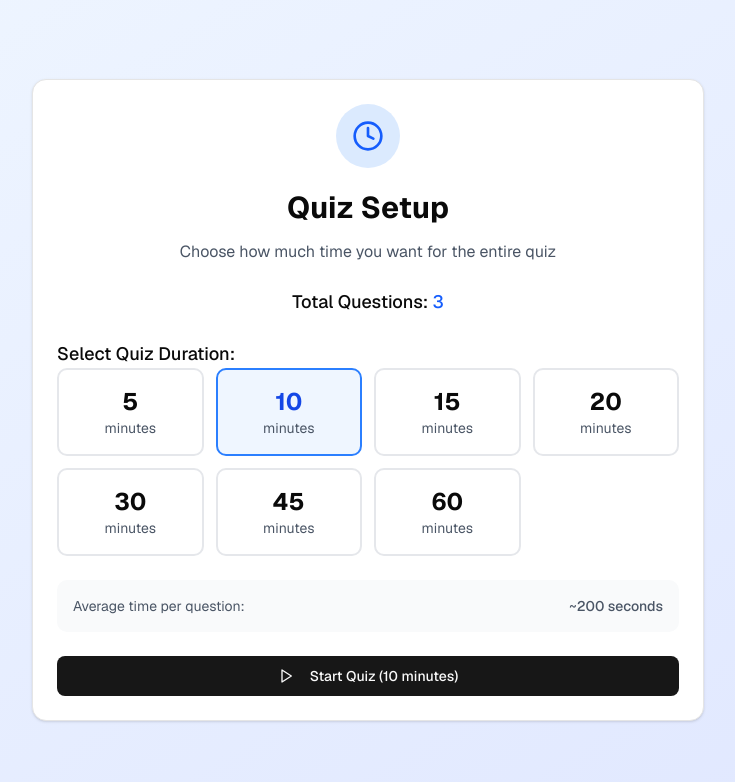
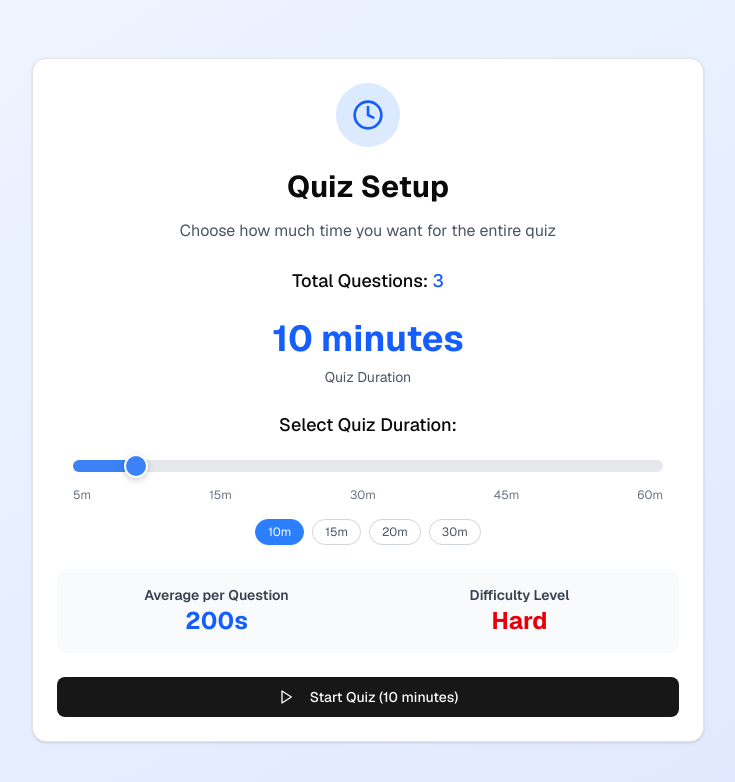
Before and after one commit to Maachaotmane/interactive-mcq-quiz, a Next.js app: page / in a window 1280 px wide. Shown: the top 782 px of the page, without its empty margins (272-1007 px from the left). Built offline with nearby package versions, Linux system fonts and the light colour scheme.

Commit message:
modify the duration selection as a slider and add Difficulty Level process based of question number

```diff
--- a/app/page.tsx
+++ b/app/page.tsx
@@ -25,6 +25,41 @@ interface Question {
   explanation: string
   answers: Answer[]
 }
+
+// Add custom slider styles
+const sliderStyles = `
+  .slider::-webkit-slider-thumb {
+    appearance: none;
+    height: 24px;
+    width: 24px;
+    border-radius: 50%;
+    background: #3b82f6;
+    cursor: pointer;
+    border: 2px solid #ffffff;
+    box-shadow: 0 2px 6px rgba(0, 0, 0, 0.2);
+  }
+
+  .slider::-moz-range-thumb {
+    height: 24px;
+    width: 24px;
+    border-radius: 50%;
+    background: #3b82f6;
+    cursor: pointer;
+    border: 2px solid #ffffff;
+    box-shadow: 0 2px 6px rgba(0, 0, 0, 0.2);
+  }
+
+  .slider::-webkit-slider-track {
+    height: 12px;
+    border-radius: 6px;
+  }
+
+  .slider::-moz-range-track {
+    height: 12px;
+    border-radius: 6px;
+    background: #e5e7eb;
+  }
+`;
 
 export default function QuizApp() {
   const [questions, setQuestions] = useState<Question[]>([])
@@ -106,7 +141,6 @@ export default function QuizApp() {
         if (data.length === 0) {
           throw new Error('No questions found in the file')
         }
-
         setQuestions(data)
         setLoading(false)
       } catch (err) {
@@ -122,6 +156,16 @@ export default function QuizApp() {
     setQuizStarted(true);
     setTimeRemaining(selectedTimeMinutes * 60);
   };
+
+  useEffect(() => {
+    const styleSheet = document.createElement("style");
+    styleSheet.innerText = sliderStyles;
+    document.head.appendChild(styleSheet);
+
+    return () => {
+      document.head.removeChild(styleSheet);
+    };
+  }, []);
 
   if (loading) {
     return (
@@ -202,7 +246,8 @@ export default function QuizApp() {
   }
 
   if (!quizStarted) {
-    const timeOptions = [5, 10, 15, 20, 30, 45, 60];
+    const minTime = 5;
+    const maxTime = 60;
 
     return (
       <div className="min-h-screen bg-gradient-to-br from-blue-50 to-indigo-100 dark:from-gray-900 dark:to-gray-800 p-4 flex items-center justify-center">
@@ -223,34 +268,84 @@ export default function QuizApp() {
               </p>
             </div>
 
-            <div className="space-y-4">
-              <label className="text-lg font-medium">Select Quiz Duration:</label>
-              <div className="grid grid-cols-2 md:grid-cols-4 gap-3">
-                {timeOptions.map((minutes) => (
-                  <button
-                    key={minutes}
-                    onClick={() => setSelectedTimeMinutes(minutes)}
-                    className={`p-4 rounded-lg border-2 transition-all duration-200 ${
-                      selectedTimeMinutes === minutes
-                        ? "border-blue-500 bg-blue-50 dark:bg-blue-950 text-blue-700 dark:text-blue-300"
-                        : "border-gray-200 hover:border-gray-300 hover:bg-gray-50 dark:hover:bg-gray-800"
-                    }`}
-                  >
-                    <div className="text-2xl font-bold">{minutes}</div>
-                    <div className="text-sm text-gray-600 dark:text-gray-400">
-                      minute{minutes !== 1 ? 's' : ''}
+            <div className="space-y-6">
+              <div className="text-center">
+                <div className="text-4xl font-bold text-blue-600 dark:text-blue-400 mb-2">
+                  {selectedTimeMinutes} minute{selectedTimeMinutes !== 1 ? 's' : ''}
+                </div>
+                <p className="text-sm text-gray-600 dark:text-gray-400">
+                  Quiz Duration
+                </p>
+              </div>
+
+              <div className="space-y-4">
+                <label className="text-lg font-medium block text-center">Select Quiz Duration:</label>
+
+                <div className="px-4">
+                  <div className="relative">
+                    <input
+                      type="range"
+                      min={minTime}
+                      max={maxTime}
+                      step="5"
+                      value={selectedTimeMinutes}
+                      onChange={(e) => setSelectedTimeMinutes(parseInt(e.target.value))}
+                      className="w-full h-3 bg-gray-200 rounded-lg appearance-none cursor-pointer slider"
+                      style={{
+                        background: `linear-gradient(to right, #3b82f6 0%, #3b82f6 ${((selectedTimeMinutes - minTime) / (maxTime - minTime)) * 100}%, #e5e7eb ${((selectedTimeMinutes - minTime) / (maxTime - minTime)) * 100}%, #e5e7eb 100%)`
+                      }}
+                    />
+
+                    <div className="flex justify-between text-xs text-gray-500 dark:text-gray-400 mt-2">
+                      <span>{minTime}m</span>
+                      <span>15m</span>
+                      <span>30m</span>
+                      <span>45m</span>
+                      <span>{maxTime}m</span>
                     </div>
-                  </button>
-                ))}
+
+                    <div className="flex justify-center space-x-2 mt-4">
+                      {[10, 15, 20, 30].map((time) => (
+                        <button
+                          key={time}
+                          onClick={() => setSelectedTimeMinutes(time)}
+                          className={`px-3 py-1 text-xs rounded-full border transition-all duration-200 ${
+                            selectedTimeMinutes === time
+                              ? "bg-blue-500 text-white border-blue-500"
+                              : "bg-white dark:bg-gray-800 text-gray-600 dark:text-gray-400 border-gray-300 dark:border-gray-600 hover:border-blue-300"
+                          }`}
+                        >
+                          {time}m
+                        </button>
+                      ))}
+                    </div>
+                  </div>
+                </div>
               </div>
             </div>
 
             <div className="bg-gray-50 dark:bg-gray-800 p-4 rounded-lg">
-              <div className="flex items-center justify-between text-sm text-gray-600 dark:text-gray-400">
-                <span>Average time per question:</span>
-                <span className="font-medium">
-                  ~{Math.round((selectedTimeMinutes * 60) / questions.length)} seconds
-                </span>
+              <div className="grid grid-cols-2 gap-4 text-sm">
+                <div className="text-center">
+                  <div className="font-semibold text-gray-700 dark:text-gray-300">
+                    Average per Question
+                  </div>
+                  <div className="text-2xl font-bold text-blue-600 dark:text-blue-400">
+                    {Math.round((selectedTimeMinutes * 60) / questions.length)}s
+                  </div>
+                </div>
+                <div className="text-center">
+                  <div className="font-semibold text-gray-700 dark:text-gray-300">
+                    Difficulty Level
+                  </div>
+                  <div className={`text-2xl font-bold ${
+                    selectedTimeMinutes >= 30 ? 'text-green-600' :
+                    selectedTimeMinutes >= 15 ? 'text-yellow-600' : 'text-red-600'
+                  }`}>
+                    {selectedTimeMinutes >= 30 ? 'Easy' :
+                     selectedTimeMinutes >= 15 ? 'Medium' : 'Hard'}
+                  </div>
+                </div>
               </div>
             </div>
 
```
